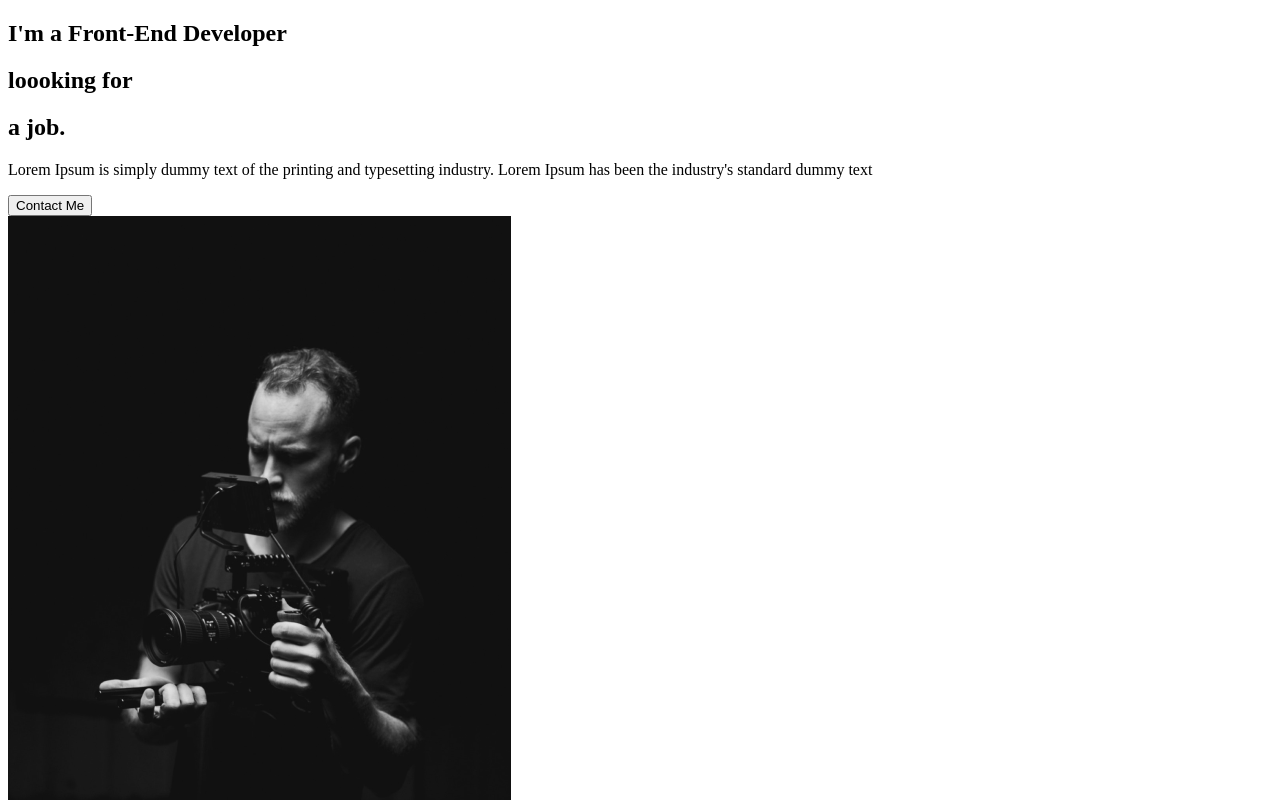
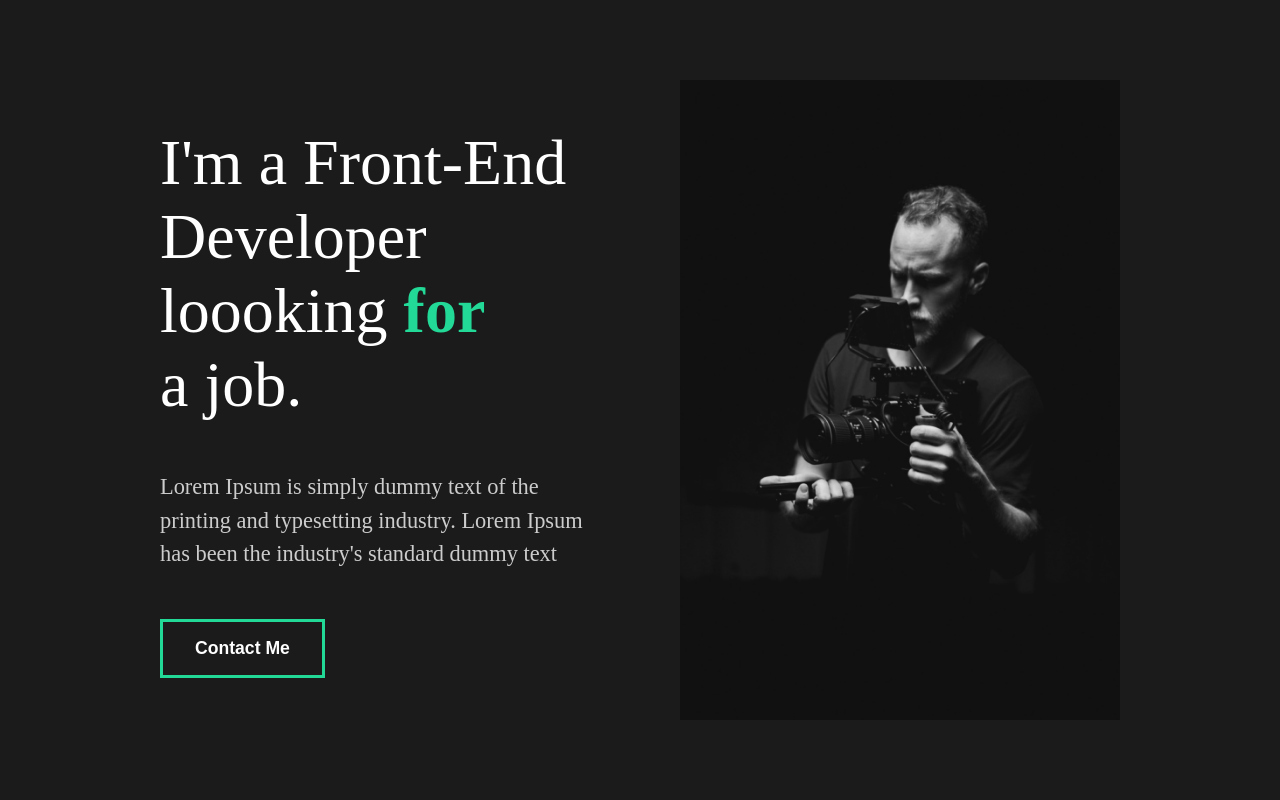
Before and after one commit to RuariDouglas/React-Portfolio, a React (Create React App) app: page / in a window 1280 px wide. Shown: the top 800 px of the page. Built offline with nearby package versions, Linux system fonts and the light colour scheme.

Commit message:
Add Styled Components

```diff
--- a/src/App.js
+++ b/src/App.js
@@ -1,9 +1,11 @@
 import React from "react";
 import AboutUs from "./pages/AboutUs";
+import GlobalStyle from "../src/components/GlobalStyled";
 
 function App() {
   return (
     <div className="App">
+      <GlobalStyle />
       <AboutUs />
     </div>
   );
--- a/src/components/AboutSection.js
+++ b/src/components/AboutSection.js
@@ -1,36 +1,69 @@
 import React from "react";
 // We have to import images in react then reference the variable in the "src" to display it.
 import home1 from "../img/home1.png";
+import styled from "styled-components";
 
 const AboutSection = () => {
   return (
-    <div>
+    <StyledAbout>
       {/* DESCRIPTION SECTION */}
-      <div className="description">
+      <StyledDescription>
         <div className="title">
-          <div className="hide">
+          <Hide>
             <h2>I'm a Front-End Developer</h2>
-          </div>
-          <div className="hide">
+          </Hide>
+          <Hide>
             <h2>
               loooking <span>for</span>
             </h2>
-          </div>
-          <div className="hide">
+          </Hide>
+          <Hide>
             <h2>a job.</h2>
-          </div>
+          </Hide>
         </div>
         <p>
           Lorem Ipsum is simply dummy text of the printing and typesetting
           industry. Lorem Ipsum has been the industry's standard dummy text
         </p>
         <button>Contact Me</button>
-      </div>
-      <div className="image-container">
-        <img src={home1} alt="Home Image" />
-      </div>
-    </div>
+      </StyledDescription>
+
+      {/* IMAGE ON RIGHT */}
+      <StyledImageContainer>
+        <img src={home1} alt="Home" />
+      </StyledImageContainer>
+    </StyledAbout>
   );
 };
 
+// STYLED COMPONENTS
+const StyledAbout = styled.div`
+  min-height: 100vh;
+  display: flex;
+  align-items: center;
+  justify-content: space-between;
+  padding: 5rem 10rem;
+  color: #fff;
+`;
+
+const StyledDescription = styled.div`
+  flex: 1;
+  padding-right: 5rem;
+  font-weight: lighter;
+`;
+
+const StyledImageContainer = styled.div`
+  flex: 1;
+  overflow: hidden;
+  img {
+    width: 100%;
+    height: 80vh;
+    object-fit: cover;
+  }
+`;
+
+const Hide = styled.div`
+  overflow: hidden;
+`;
+
 export default AboutSection;
--- /dev/null
+++ b/src/components/GlobalStyled.js
@@ -0,0 +1,59 @@
+// GLOBAL STYLES USING STYLED COMPONENTS
+// Step 1.
+import { createGlobalStyle } from "styled-components";
+
+// Step 2.
+const GlobalStyle = createGlobalStyle`
+// Step 3.
+:root {
+    font-size: 100%;
+}
+* {
+    margin: 0;
+    padding: 0;
+    box-sizing: border-box;
+}
+body {
+    background: #1b1b1b;
+    color: #fff;
+}
+button {
+    font-weight:bold;
+    font-size: 1.1rem;
+    cursor: pointer;
+    padding: 1rem 2rem;
+    border: 3px solid #23d997;
+    background: transparent;
+    outline:none;
+    color: #fff;
+    transition: all .5s ease;
+    &:hover {
+        background-color: #23d997;
+        color: #1b1b1b;
+    }
+}
+h2 {
+    font-weight: lighter;
+    font-size: 4rem;
+}
+h4 {
+    font-weight: bold;
+}
+a{
+    font-size: 1.1.rem;
+}
+span {
+    font-weight: bold;
+    color: #23d997;
+}
+p {
+    padding: 3rem 0rem;
+    color: #ccc;
+    font-size: 1.4rem;
+    line-height: 150%;
+}
+
+`;
+
+// Step 4.
+export default GlobalStyle;
```
Also changed, not shown: 1 other file (tests, documents, lock files or other folders).
